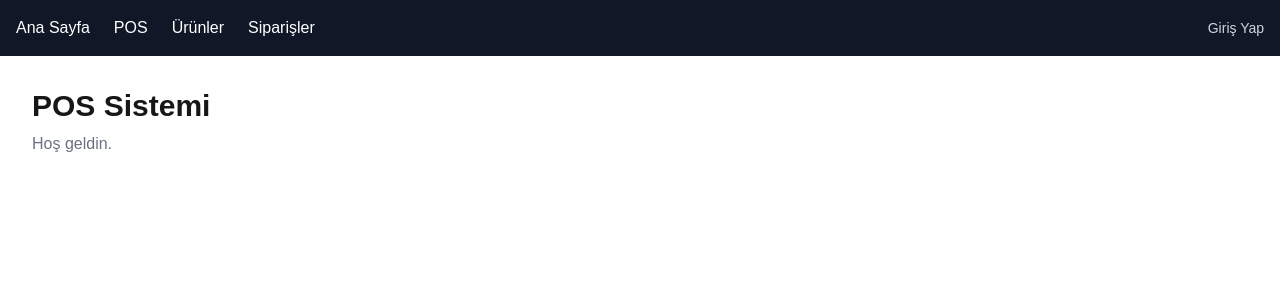
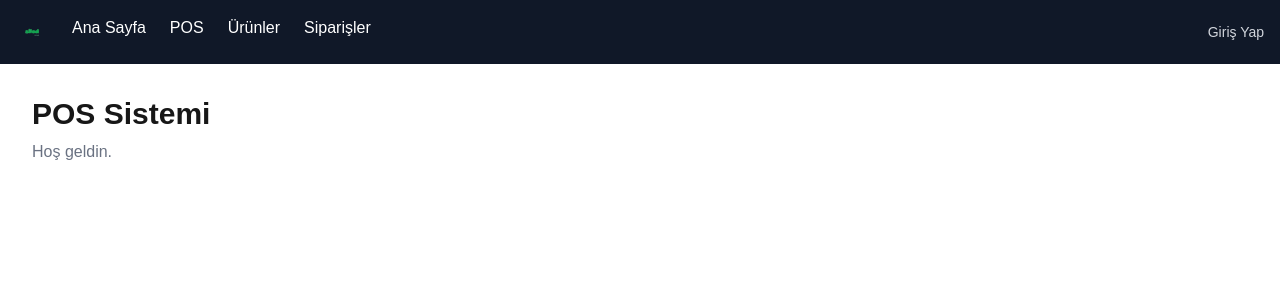
Before and after one commit to Sermedsefaa/pos-app, a Next.js app: page / in a window 1280 px wide. Shown: the top 300 px of the page. Built offline with nearby package versions, Linux system fonts and the light colour scheme; no server answers.

Commit message:
navbar logo eklendi

```diff
--- a/app/components/Navbar.js
+++ b/app/components/Navbar.js
@@ -9,6 +9,7 @@ export default function Navbar() {
   return (
     <nav className="bg-gray-900 text-white p-4 flex items-center justify-between">
       <div className="flex gap-6">
+      <img src="/logo.png" alt="Logo" className="h-8 w-auto" />
         <Link href="/" className="hover:text-gray-300">Ana Sayfa</Link>
         <Link href="/pos" className="hover:text-gray-300">POS</Link>
         <Link href="/urunler" className="hover:text-gray-300">Ürünler</Link>
```
Also changed, not shown: public/logo.png (added).
